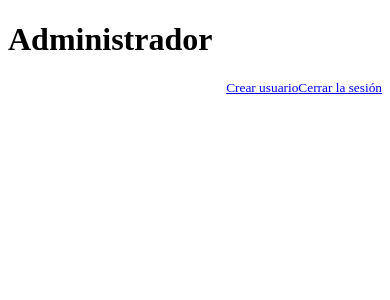
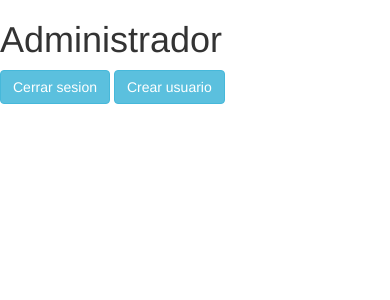
Before and after one commit to YaMarin1/Proyecto, a PHP site: page /admin.php in a window 390 px wide. Shown: the top 300 px of the page. Run offline with PHP 8.4, Linux system fonts and the light colour scheme; a user stored in the database is signed in.

Commit message:
Cambios Admin 3 Crud Finalizado

```diff
--- a/admin.php
+++ b/admin.php
@@ -19,10 +19,12 @@
     <meta name="viewport" content="width=device-width, initial-scale=1.0">
     <meta http-equiv="X-UA-Compatible" content="ie=edge">
     <title>Admin</title>
+    <link rel="stylesheet" href="https://maxcdn.bootstrapcdn.com/font-awesome/4.7.0/css/font-awesome.min.css">
+    <link rel="stylesheet" href="https://maxcdn.bootstrapcdn.com/bootstrap/3.3.7/css/bootstrap.min.css">
 </head>
 <body>
     <h1>Administrador</h1>
-    <small style="float:right"><a href="logout.php">Cerrar la sesión</a></small>
-    <small style="float:right"><a href="create.php">Crear usuario</a></small>
+    <a href="logout.php" class="btn btn-info add-new" style="float:center">Cerrar sesion</a>
+    <a href="create.php" class="btn btn-info add-new" style="float:center">Crear usuario</a>
 </body>
 </html>
--- a/create.php
+++ b/create.php
@@ -51,7 +51,7 @@
         <div class="table-wrapper">
             <div class="table-title">
                 <div class="row">
-                    <div class="col-sm-8"><h2>Agregar <b>Cliente</b></h2></div>
+                    <div class="col-sm-8"><h2>Agregar <b>Usuario</b></h2></div>
                     <div class="col-sm-4">
                         <a href="index2.php" class="btn btn-info add-new"><i class="fa fa-arrow-left"></i> Regresar</a>
                     </div>
```
Also changed, not shown: index2.php (+5 -3 lines).
